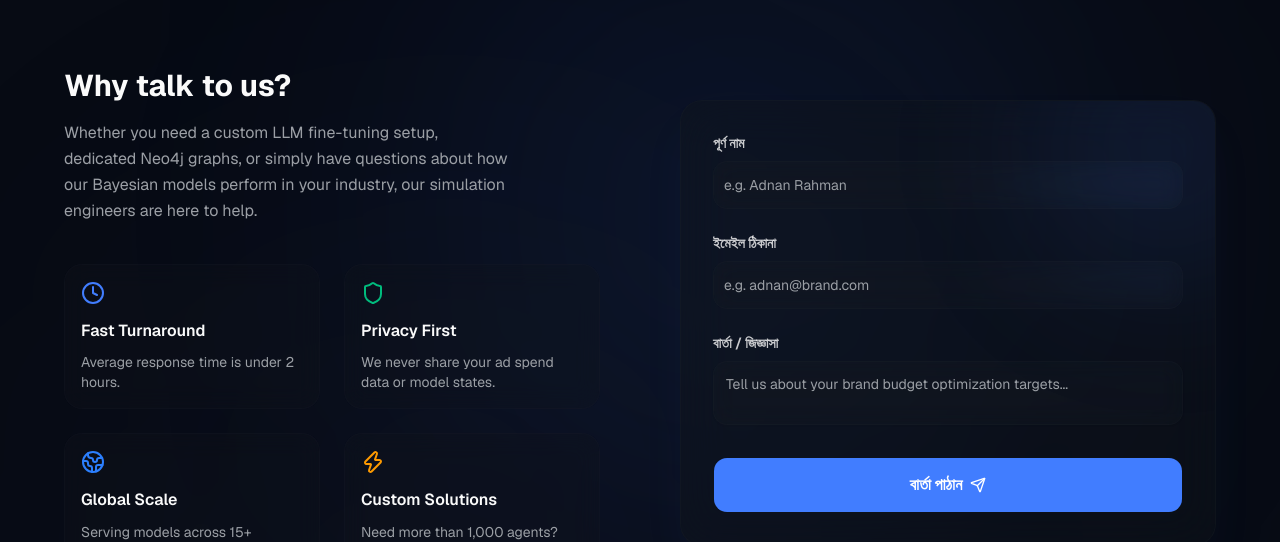
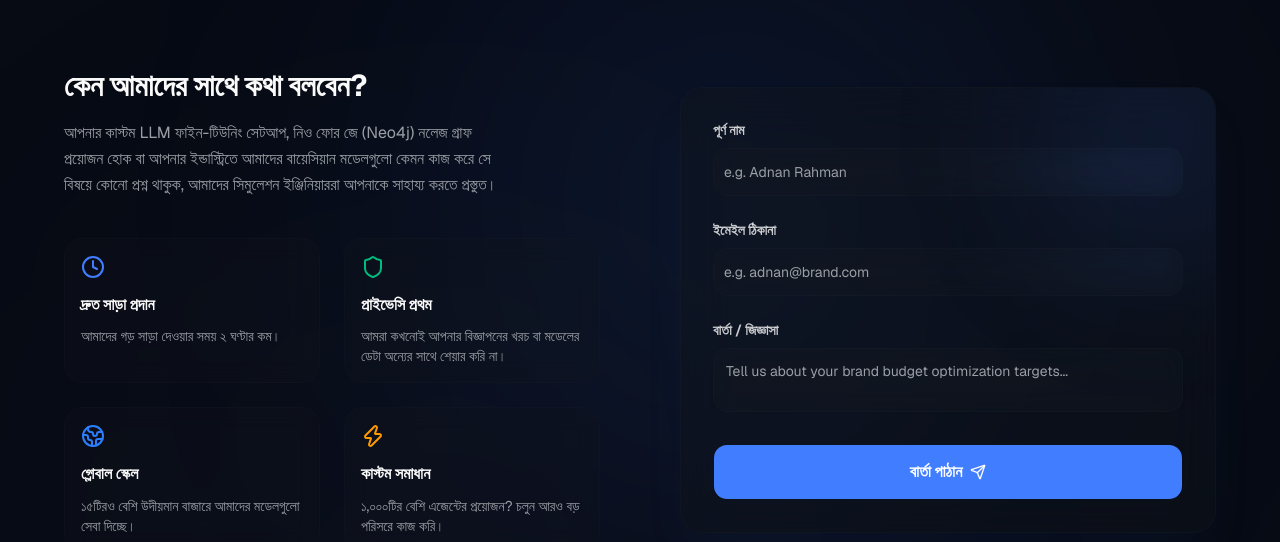
Before and after one commit to Blocked-Org/Prediction-Engine, a Next.js app in the folder frontend/: page /bn/contact in a window 1280 px wide. Shown: the part 269-811 px from the top of the page. Built offline with nearby package versions, Linux system fonts and the light colour scheme; no server answers.

Commit message:
fix(contact): internationalize trust markers and success actions on contact page

```diff
--- a/frontend/messages/bn.json
+++ b/frontend/messages/bn.json
@@ -79,7 +79,9 @@
     "docs": "ডকুমেন্টেশন",
     "contact": "যোগাযোগ",
     "dashboard": "ড্যাশবোর্ড",
-    "logo": "BrandOS"
+    "logo": "Brand<os>OS</os>",
+    "en": "EN",
+    "bn": "বাং"
   },
   "Footer": {
     "rights": "সর্বস্বত্ব সংরক্ষিত।",
@@ -202,6 +204,17 @@
     "sending": "পাঠানো হচ্ছে...",
     "success_title": "বার্তা সফলভাবে পাঠানো হয়েছে!",
     "success_desc": "যোগাযোগ করার জন্য ধন্যবাদ। আমাদের প্রতিনিধি শীঘ্রই আপনার সাথে যোগাযোগ করবেন।",
+    "send_another": "আরেকটি বার্তা পাঠান",
+    "why_title": "কেন আমাদের সাথে কথা বলবেন?",
+    "why_desc": "আপনার কাস্টম LLM ফাইন-টিউনিং সেটআপ, নিও ফোর জে (Neo4j) নলেজ গ্রাফ প্রয়োজন হোক বা আপনার ইন্ডাস্ট্রিতে আমাদের বায়েসিয়ান মডেলগুলো কেমন কাজ করে সে বিষয়ে কোনো প্রশ্ন থাকুক, আমাদের সিমুলেশন ইঞ্জিনিয়াররা আপনাকে সাহায্য করতে প্রস্তুত।",
+    "card_fast_title": "দ্রুত সাড়া প্রদান",
+    "card_fast_desc": "আমাদের গড় সাড়া দেওয়ার সময় ২ ঘণ্টার কম।",
+    "card_privacy_title": "প্রাইভেসি প্রথম",
+    "card_privacy_desc": "আমরা কখনোই আপনার বিজ্ঞাপনের খরচ বা মডেলের ডেটা অন্যের সাথে শেয়ার করি না।",
+    "card_scale_title": "গ্লোবাল স্কেল",
+    "card_scale_desc": "১৫টিরও বেশি উদীয়মান বাজারে আমাদের মডেলগুলো সেবা দিচ্ছে।",
+    "card_solutions_title": "কাস্টম সমাধান",
+    "card_solutions_desc": "১,০০০টির বেশি এজেন্টের প্রয়োজন? চলুন আরও বড় পরিসরে কাজ করি।",
     "errors": {
       "name": "নাম অন্তত ২ অক্ষরের হতে হবে।",
       "email": "সবচেয়ে ভালো হয় সঠিক ইমেইল ঠিকানা প্রদান করলে।",
--- a/frontend/messages/en.json
+++ b/frontend/messages/en.json
@@ -79,7 +79,9 @@
     "docs": "Docs",
     "contact": "Contact",
     "dashboard": "Dashboard",
-    "logo": "BrandOS"
+    "logo": "Brand<os>OS</os>",
+    "en": "EN",
+    "bn": "বাং"
   },
   "Footer": {
     "rights": "All rights reserved.",
@@ -202,6 +204,17 @@
     "sending": "Sending...",
     "success_title": "Message Sent!",
     "success_desc": "Thank you for reaching out. Our team will get back to you shortly.",
+    "send_another": "Send Another Message",
+    "why_title": "Why talk to us?",
+    "why_desc": "Whether you need a custom LLM fine-tuning setup, dedicated Neo4j graphs, or simply have questions about how our Bayesian models perform in your industry, our simulation engineers are here to help.",
+    "card_fast_title": "Fast Turnaround",
+    "card_fast_desc": "Average response time is under 2 hours.",
+    "card_privacy_title": "Privacy First",
+    "card_privacy_desc": "We never share your ad spend data or model states.",
+    "card_scale_title": "Global Scale",
+    "card_scale_desc": "Serving models across 15+ emerging markets.",
+    "card_solutions_title": "Custom Solutions",
+    "card_solutions_desc": "Need more than 1,000 agents? Let's scale up.",
     "errors": {
       "name": "Name must be at least 2 characters.",
       "email": "Please enter a valid email address.",
--- a/frontend/src/app/[locale]/contact/page.tsx
+++ b/frontend/src/app/[locale]/contact/page.tsx
@@ -1,6 +1,6 @@
 'use client'
 
-import { useTranslations, useLocale } from 'next-intl'
+import { useTranslations } from 'next-intl'
 import { useState } from 'react'
 import { Navbar } from '@/components/marketing/Navbar'
 import { Footer } from '@/components/marketing/Footer'
@@ -12,7 +12,6 @@ import { CheckCircle2, Send, Globe2, Zap, Shield, Clock } from 'lucide-react'
 
 export default function ContactPage() {
   const t = useTranslations('ContactPage')
-  const locale = useLocale()
 
   const [formData, setFormData] = useState({ name: '', email: '', message: '' })
   const [errors, setErrors] = useState<Record<string, string>>({})
@@ -81,35 +80,35 @@ export default function ContactPage() {
           {/* Left Column: Trust Markers */}
           <div className="flex flex-col gap-10 animate-in fade-in slide-in-from-left-8 duration-1000 delay-150">
             <div className="flex flex-col gap-4">
-              <h2 className="text-3xl font-bold text-foreground">Why talk to us?</h2>
+              <h2 className="text-3xl font-bold text-foreground">{t('why_title')}</h2>
               <p className="text-muted-foreground leading-relaxed max-w-md">
-                Whether you need a custom LLM fine-tuning setup, dedicated Neo4j graphs, or simply have questions about how our Bayesian models perform in your industry, our simulation engineers are here to help.
+                {t('why_desc')}
               </p>
             </div>
 
             <div className="grid grid-cols-1 sm:grid-cols-2 gap-6">
               <div className="flex flex-col gap-2 p-4 rounded-2xl bg-card/40 border border-border/40 backdrop-blur-sm">
                 <Clock className="h-6 w-6 text-primary mb-1" />
-                <h4 className="font-semibold text-foreground">Fast Turnaround</h4>
-                <p className="text-sm text-muted-foreground">Average response time is under 2 hours.</p>
+                <h4 className="font-semibold text-foreground">{t('card_fast_title')}</h4>
+                <p className="text-sm text-muted-foreground">{t('card_fast_desc')}</p>
               </div>
 
               <div className="flex flex-col gap-2 p-4 rounded-2xl bg-card/40 border border-border/40 backdrop-blur-sm">
                 <Shield className="h-6 w-6 text-emerald-500 mb-1" />
-                <h4 className="font-semibold text-foreground">Privacy First</h4>
-                <p className="text-sm text-muted-foreground">We never share your ad spend data or model states.</p>
+                <h4 className="font-semibold text-foreground">{t('card_privacy_title')}</h4>
+                <p className="text-sm text-muted-foreground">{t('card_privacy_desc')}</p>
               </div>
 
               <div className="flex flex-col gap-2 p-4 rounded-2xl bg-card/40 border border-border/40 backdrop-blur-sm">
                 <Globe2 className="h-6 w-6 text-blue-500 mb-1" />
-                <h4 className="font-semibold text-foreground">Global Scale</h4>
-                <p className="text-sm text-muted-foreground">Serving models across 15+ emerging markets.</p>
+                <h4 className="font-semibold text-foreground">{t('card_scale_title')}</h4>
+                <p className="text-sm text-muted-foreground">{t('card_scale_desc')}</p>
               </div>
 
               <div className="flex flex-col gap-2 p-4 rounded-2xl bg-card/40 border border-border/40 backdrop-blur-sm">
                 <Zap className="h-6 w-6 text-amber-500 mb-1" />
-                <h4 className="font-semibold text-foreground">Custom Solutions</h4>
-                <p className="text-sm text-muted-foreground">Need more than 1,000 agents? Let's scale up.</p>
+                <h4 className="font-semibold text-foreground">{t('card_solutions_title')}</h4>
+                <p className="text-sm text-muted-foreground">{t('card_solutions_desc')}</p>
               </div>
             </div>
           </div>
@@ -138,7 +137,7 @@ export default function ContactPage() {
                   className="mt-6 rounded-full px-8 h-12"
                   variant="outline"
                 >
-                  Send Another Message
+                  {t('send_another')}
                 </Button>
               </div>
             ) : (
```
